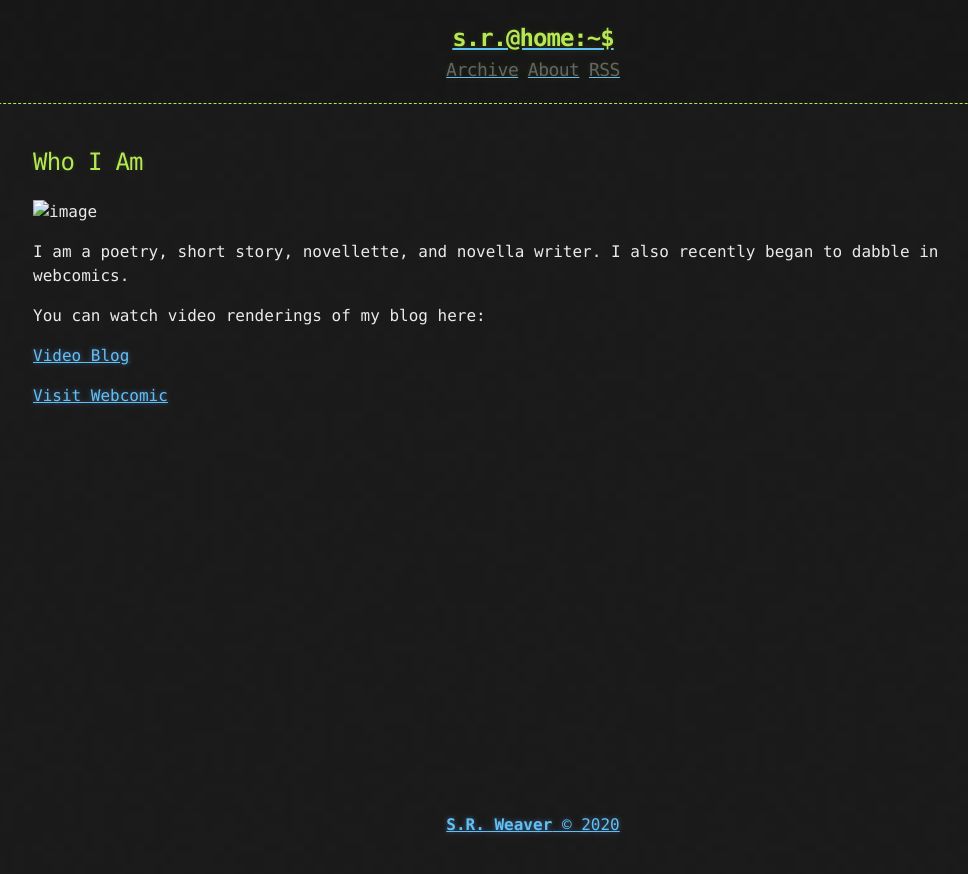
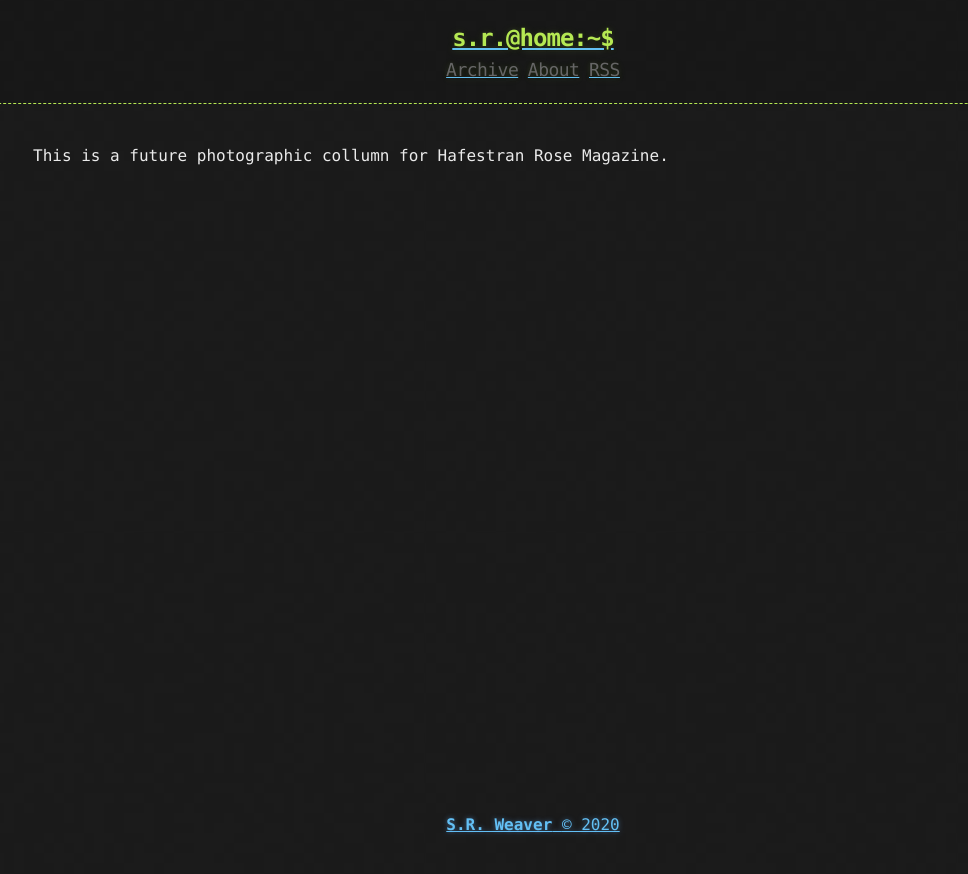
Before and after one commit to LWFlouisa/HAPhotography, a Jekyll site: the page built from about.md, in a window 1280 px wide. Shown: the top 874 px of the page, without its empty margins (107-1075 px from the left). Built offline with Jekyll 4.4.1, drawn with Linux system fonts in a browser that asks for light colours.

Commit message:
Update about.md

```diff
--- a/about.md
+++ b/about.md
@@ -2,13 +2,4 @@
 layout: page
 title: About
 ---
-## Who I Am
-![image](https://lwflouisa.github.io/WeaverBlog/images/image.jpg)
-
-I am a poetry, short story, novellette, and novella writer. I also recently began to dabble in webcomics.
-
-You can watch video renderings of my blog here:
-
-[Video Blog](https://video.ploud.jp/video-channels/mytalkshow)
-
-[Visit Webcomic](https://lwflouisa.github.io/uploadedfairyalt/)
+This is a future photographic collumn for Hafestran Rose Magazine.
```
